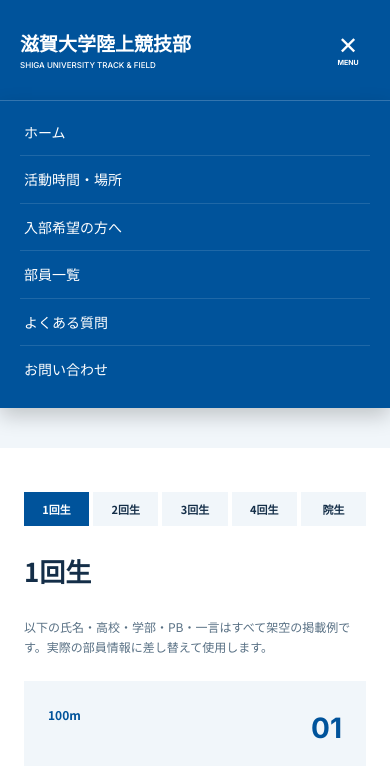
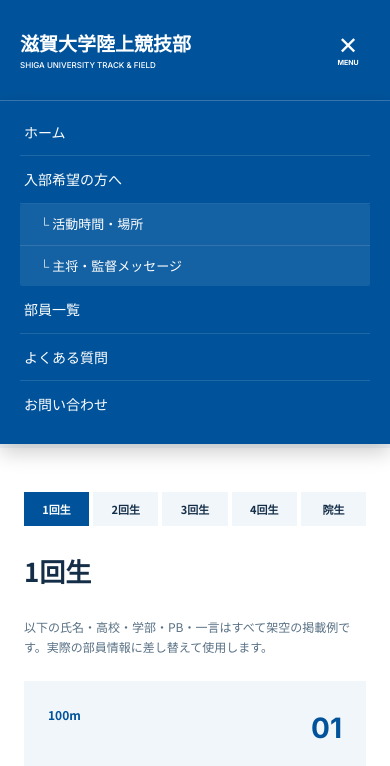
Before and after one commit to riku-mono/shiga-univ-tf, a plain HTML site: page members.html in a window 390 px wide. Both pictures are taken after a click on the button "メニューを開閉". Shown: the top 766 px of the page. Drawn offline with Linux system fonts and the light colour scheme.

Commit message:
feat: ヘッダーの入部希望ドロップダウンメニュー化とページ内スクロール位置の調整

```diff
--- a/app.js
+++ b/app.js
@@ -12,11 +12,38 @@
 
 document.addEventListener("DOMContentLoaded", () => {
   // --------------------------------------------------------------------------
-  // 1. スマホ版 開閉式メニュー (Header)
+  // 1. スマホ版 開閉式メニュー (Header) ＆ ページ内スクロール位置調整（色の別れ目に合わせる）
   // --------------------------------------------------------------------------
+  const siteHeader = document.querySelector(".site-header");
   const menuBtn = document.getElementById("menu-btn");
   const menuBtnIcon = document.getElementById("menu-btn-icon");
   const headerNav = document.getElementById("header-nav");
+
+  function getHeaderHeight() {
+    return siteHeader ? Math.ceil(siteHeader.getBoundingClientRect().height) : 100;
+  }
+
+  function syncHeaderHeightVar() {
+    document.documentElement.style.setProperty("--header-height", `${getHeaderHeight()}px`);
+  }
+
+  syncHeaderHeightVar();
+  window.addEventListener("resize", syncHeaderHeightVar);
+
+  function scrollToSectionBoundary(hash, smooth = true) {
+    if (!hash || hash === "#") return false;
+    const id = decodeURIComponent(hash.replace(/^#/, ""));
+    const targetEl = document.getElementById(id);
+    if (!targetEl) return false;
+
+    const headerH = getHeaderHeight();
+    const targetTop = targetEl.getBoundingClientRect().top + window.scrollY - headerH;
+    window.scrollTo({
+      top: Math.max(0, targetTop),
+      behavior: smooth ? "smooth" : "auto"
+    });
+    return true;
+  }
 
   if (menuBtn && headerNav) {
     menuBtn.addEventListener("click", () => {
@@ -36,6 +63,33 @@ document.addEventListener("DOMContentLoaded", () => {
         }
       });
     });
+  }
+
+  // 同一ページ内のアンカーリンク押下時、上のセクターとの色の別れ目（ヘッダー直下）へ移動
+  document.querySelectorAll('a[href*="#"]').forEach((anchor) => {
+    anchor.addEventListener("click", (e) => {
+      const href = anchor.getAttribute("href") || "";
+      if (href === "#") return;
+
+      const url = new URL(href, window.location.href);
+      const isSamePage =
+        url.pathname === window.location.pathname ||
+        url.pathname.replace(/\/index\.html$/, "/") === window.location.pathname.replace(/\/index\.html$/, "/");
+
+      if (isSamePage && url.hash) {
+        if (scrollToSectionBoundary(url.hash, true)) {
+          e.preventDefault();
+          history.pushState(null, "", url.hash);
+        }
+      }
+    });
+  });
+
+  // 別ページからハッシュ付き（例: recruit.html#practice, index.html#faq）で遷移してきた場合の位置補正
+  if (window.location.hash) {
+    setTimeout(() => {
+      scrollToSectionBoundary(window.location.hash, false);
+    }, 30);
   }
 
   // --------------------------------------------------------------------------
--- a/members.html
+++ b/members.html
@@ -30,8 +30,13 @@
         <!-- ナビゲーション (19:87) -->
         <nav id="header-nav" class="header-nav" data-node-id="19:87">
           <a href="index.html" data-node-id="19:88">ホーム</a>
-          <a href="recruit.html#practice" data-node-id="19:89">活動時間・場所</a>
-          <a href="recruit.html" data-node-id="19:90">入部希望の方へ</a>
+          <div class="nav-dropdown">
+            <a href="recruit.html" class="nav-dropdown-trigger" data-node-id="19:90">入部希望の方へ</a>
+            <div class="nav-dropdown-menu" aria-label="入部希望の方へ サブメニュー">
+              <a href="recruit.html#practice">活動時間・場所</a>
+              <a href="recruit.html#greetings">主将・監督メッセージ</a>
+            </div>
+          </div>
           <a href="members.html" data-node-id="19:91">部員一覧</a>
           <a href="index.html#faq" data-node-id="19:92">よくある質問</a>
           <a href="index.html#contact" data-node-id="19:93">お問い合わせ</a>
--- a/style.css
+++ b/style.css
@@ -36,8 +36,15 @@
 
 html {
   scroll-behavior: smooth;
+  scroll-padding-top: var(--header-height, 102px);
   font-size: 16px;
   width: 100%;
+}
+
+section[id],
+.top-section,
+.subpage-section {
+  scroll-margin-top: var(--header-height, 102px);
 }
 
 body {
@@ -150,6 +157,82 @@ main {
 
 .header-nav a:hover {
   opacity: 0.8;
+}
+
+/* 「入部希望の方へ」ホバー時ドロップダウンメニュー */
+.nav-dropdown {
+  position: relative;
+  display: flex;
+  align-items: center;
+}
+
+.nav-dropdown-trigger {
+  display: inline-flex;
+  align-items: center;
+  gap: 4px;
+  padding: 6px 0;
+}
+
+.nav-dropdown-trigger::after {
+  content: "▾";
+  font-size: 10px;
+  line-height: 1;
+  opacity: 0.85;
+}
+
+.nav-dropdown-menu {
+  position: absolute;
+  top: 100%;
+  left: 50%;
+  transform: translateX(-50%) translateY(4px);
+  background-color: var(--white);
+  border: 1px solid var(--border-light);
+  border-radius: 2px;
+  box-shadow: 0 8px 24px rgba(20, 46, 72, 0.16);
+  min-width: 184px;
+  padding: 6px 0;
+  display: flex;
+  flex-direction: column;
+  opacity: 0;
+  visibility: hidden;
+  pointer-events: none;
+  transition: opacity 0.18s ease, transform 0.18s ease, visibility 0.18s;
+  z-index: 300;
+}
+
+/* カーソル移動時にホバーが途切れないための透明ブリッジ */
+.nav-dropdown-menu::before {
+  content: "";
+  position: absolute;
+  top: -12px;
+  left: 0;
+  right: 0;
+  height: 12px;
+}
+
+.nav-dropdown:hover .nav-dropdown-menu,
+.nav-dropdown:focus-within .nav-dropdown-menu {
+  opacity: 1;
+  visibility: visible;
+  pointer-events: auto;
+  transform: translateX(-50%) translateY(0);
+}
+
+.nav-dropdown-menu a {
+  color: var(--text-dark);
+  font-family: 'Noto Sans JP', sans-serif;
+  font-weight: 500;
+  font-size: 12px;
+  line-height: 1.6;
+  padding: 10px 16px;
+  white-space: nowrap;
+  transition: background-color 0.15s, color 0.15s;
+}
+
+.nav-dropdown-menu a:hover {
+  background-color: var(--bg-pale);
+  color: var(--brand-blue);
+  opacity: 1;
 }
 
 /* スマホ用メニューボタン (19:29) */
@@ -1877,6 +1960,54 @@ main {
     border-bottom: none;
   }
 
+  .nav-dropdown {
+    flex-direction: column;
+    align-items: stretch;
+  }
+
+  .nav-dropdown-trigger::after {
+    display: none;
+  }
+
+  .nav-dropdown-menu {
+    position: static;
+    transform: none;
+    background-color: rgba(255, 255, 255, 0.08);
+    border: none;
+    box-shadow: none;
+    min-width: 0;
+    padding: 0;
+    opacity: 1;
+    visibility: visible;
+    pointer-events: auto;
+  }
+
+  .nav-dropdown-menu::before {
+    display: none;
+  }
+
+  .nav-dropdown:hover .nav-dropdown-menu,
+  .nav-dropdown:focus-within .nav-dropdown-menu {
+    transform: none;
+  }
+
+  .nav-dropdown-menu a {
+    color: var(--white);
+    font-size: 13px;
+    padding: 10px 4px 10px 20px;
+    border-bottom: 1px solid rgba(255, 255, 255, 0.12);
+  }
+
+  .nav-dropdown-menu a::before {
+    content: "└ ";
+    opacity: 0.75;
+  }
+
+  .nav-dropdown-menu a:hover {
+    background-color: rgba(255, 255, 255, 0.12);
+    color: var(--white);
+  }
+
   /* Hero SP (19:32) */
   .hero-section {
     padding: 110px 24px 36px;
```
Also changed, not shown: index.html (+7 -2 lines), records.html (+7 -2 lines), recruit.html (+7 -2 lines).
